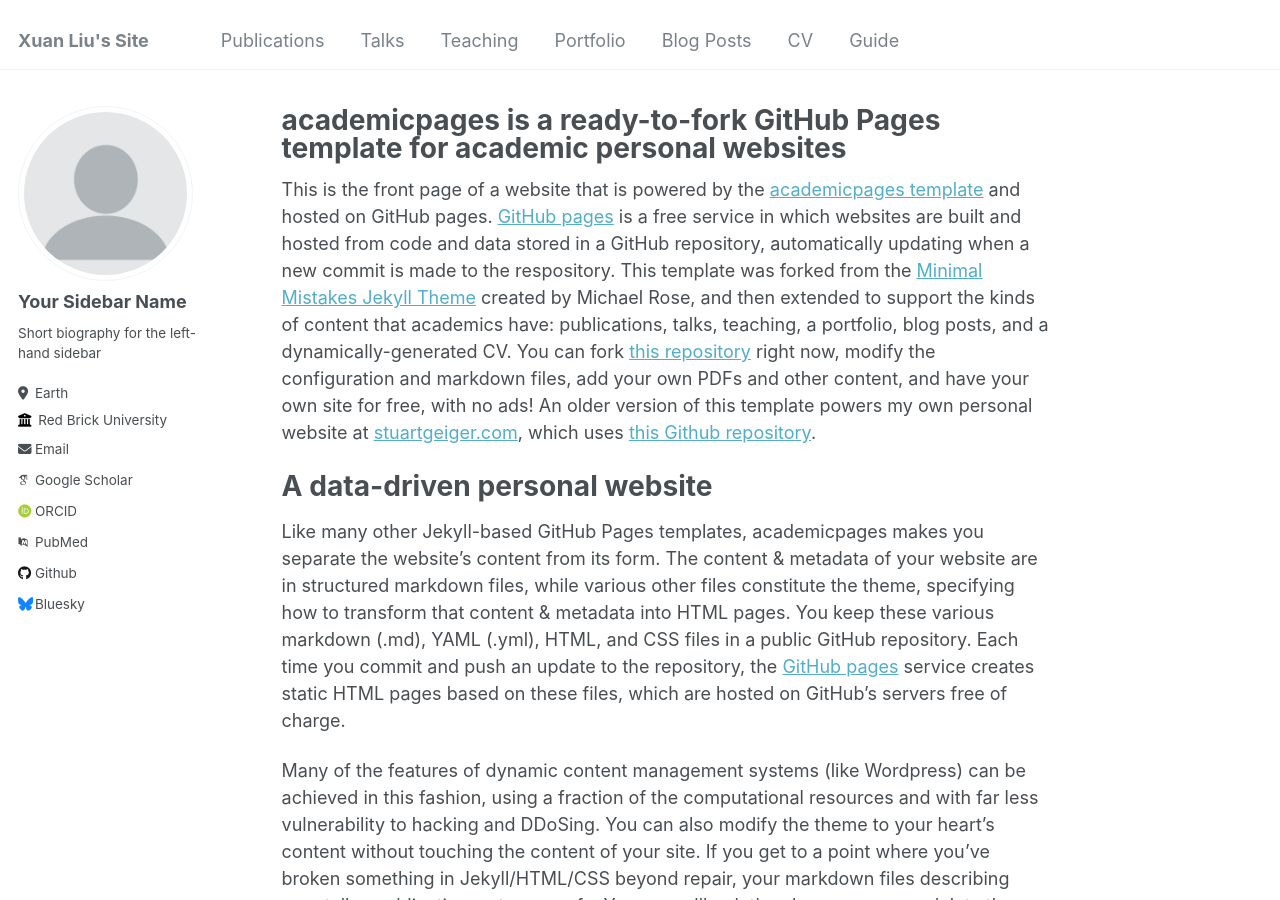
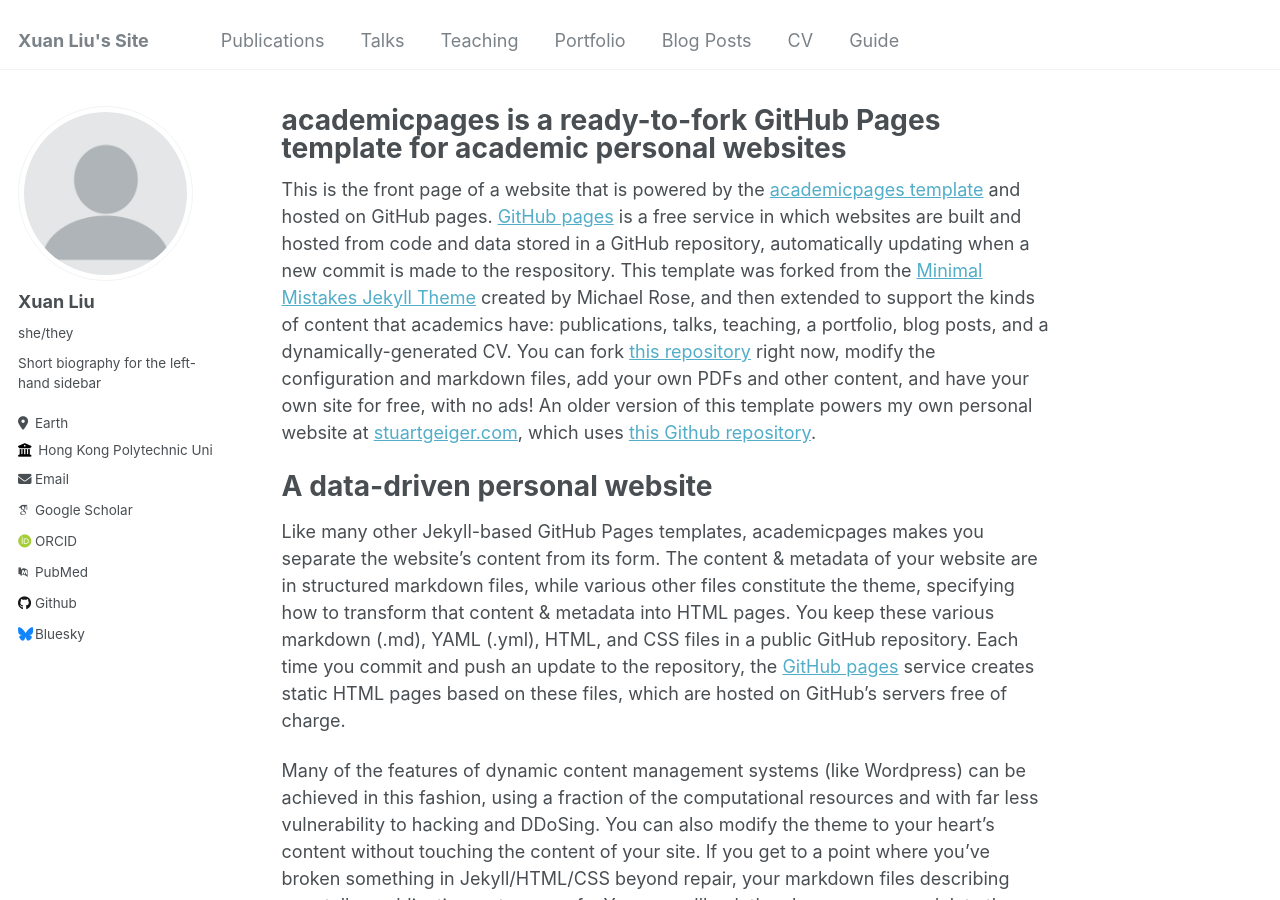
Before and after one commit to XuanL17/XuanL17.github.io, a Jekyll site: the page built from _pages/about.md, in a window 1280 px wide and 900 px high. Built offline with Jekyll 4.4.1, drawn with Linux system fonts in a browser that asks for light colours; some web fonts are replaced.

Commit message:
Update _config.yml

```diff
--- a/_config.yml
+++ b/_config.yml
@@ -22,11 +22,11 @@ repository               : "academicpages/academicpages.github.io"
 author:
   # Biographic information
   avatar           : "profile.png"
-  name             : "Your Sidebar Name"
-  pronouns         : # example: "she/her"
+  name             : "Xuan Liu"
+  pronouns         : "she/they"
   bio              : "Short biography for the left-hand sidebar"
   location         : "Earth"
-  employer         : "Red Brick University"
+  employer         : "Hong Kong Polytechnic University"
   uri              : # URL
   email            : "xuan18.liu@connect.polyu.hk"
 
```
